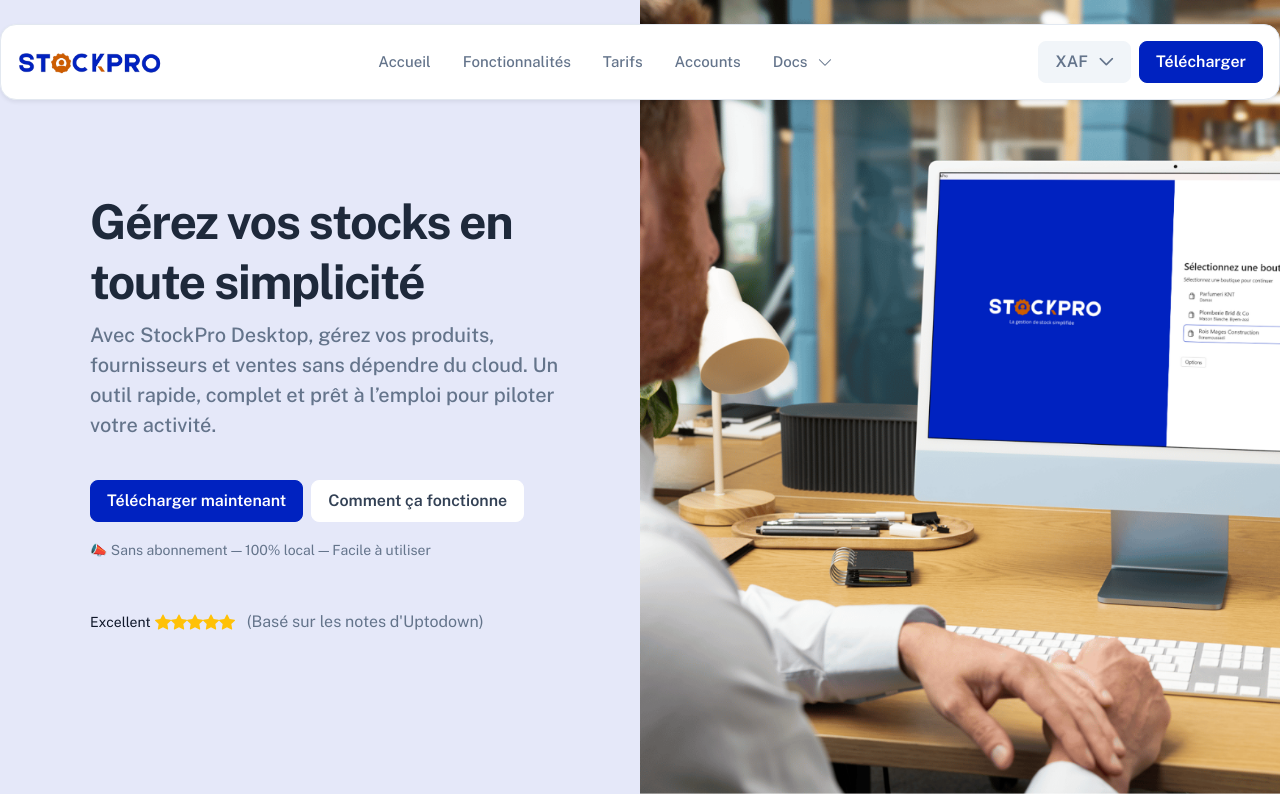
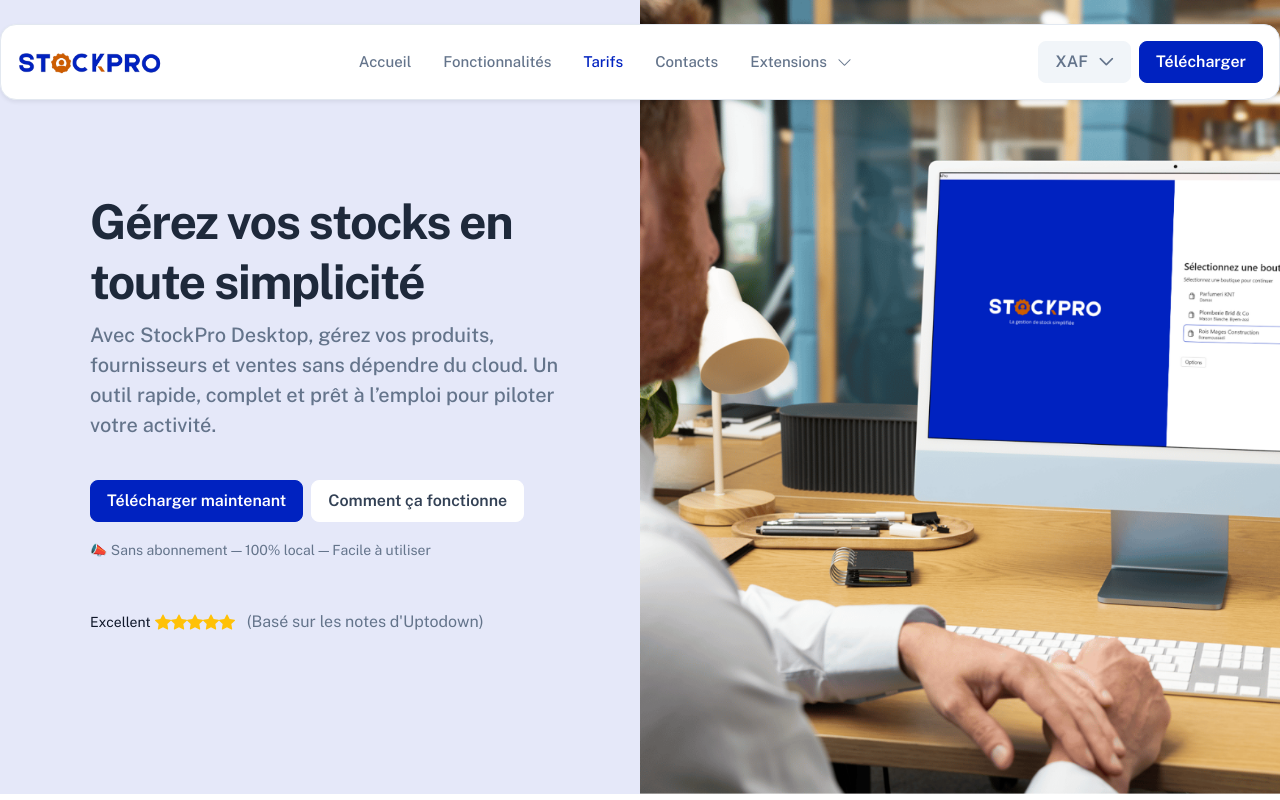
Before and after one commit to Asmitta-01/stockpro-desktop-web, an Angular app: page / in a window 1280 px wide. Shown: the top 800 px of the page. Built offline with nearby package versions, Linux system fonts and the light colour scheme.

Commit message:
Add ScrollSpy to main view

```diff
--- a/src/app/navbar/navbar.html
+++ b/src/app/navbar/navbar.html
@@ -1,7 +1,7 @@
 <!-- Navbar -->
 <header>
     <div class="container">
-        <nav class="navbar navbar-expand-lg navbar-boxed mx-auto mt-lg-4">
+        <nav class="navbar navbar-expand-lg navbar-boxed mx-auto mt-lg-4" id="navId">
             <a class="navbar-brand" href="/" title="Go to homepage">
                 <img src="logo.png" height="32">
             </a>
@@ -23,11 +23,11 @@
                         <a class="nav-link" href="#pricing">Tarifs</a>
                     </li>
                     <li class="nav-item">
-                        <a class="nav-link" href="#">Accounts</a>
+                        <a class="nav-link" href="#support">Contacts</a>
                     </li>
                     <li class="nav-item dropdown">
                         <a class="nav-link dropdown-toggle" href="#" id="navbarDropdown" role="button"
-                            data-bs-toggle="dropdown" aria-haspopup="true" aria-expanded="false">Docs</a>
+                            data-bs-toggle="dropdown" aria-haspopup="true" aria-expanded="false">Extensions</a>
                         <div class="dropdown-menu dropdown-menu-md" aria-labelledby="navbarDropdown">
                             <a class="dropdown-item mb-3 text-body" href="https://block.codescandy.com/docs/index.html">
                                 <div class="d-flex align-items-center">
--- a/src/index.html
+++ b/src/index.html
@@ -3,13 +3,13 @@
 
 <head>
   <meta charset="utf-8">
-  <title>StockProDesktopWeb</title>
+  <title>StockPro Desktop Web</title>
   <base href="/">
   <meta name="viewport" content="width=device-width, initial-scale=1">
   <link rel="icon" type="image/x-icon" href="favicon.ico">
 </head>
 
-<body>
+<body data-bs-spy="scroll" data-bs-target="#navId">
   <app-root></app-root>
 
   <script src="https://cdn.jsdelivr.net/npm/bootstrap@5.3.8/dist/js/bootstrap.bundle.min.js"
```
